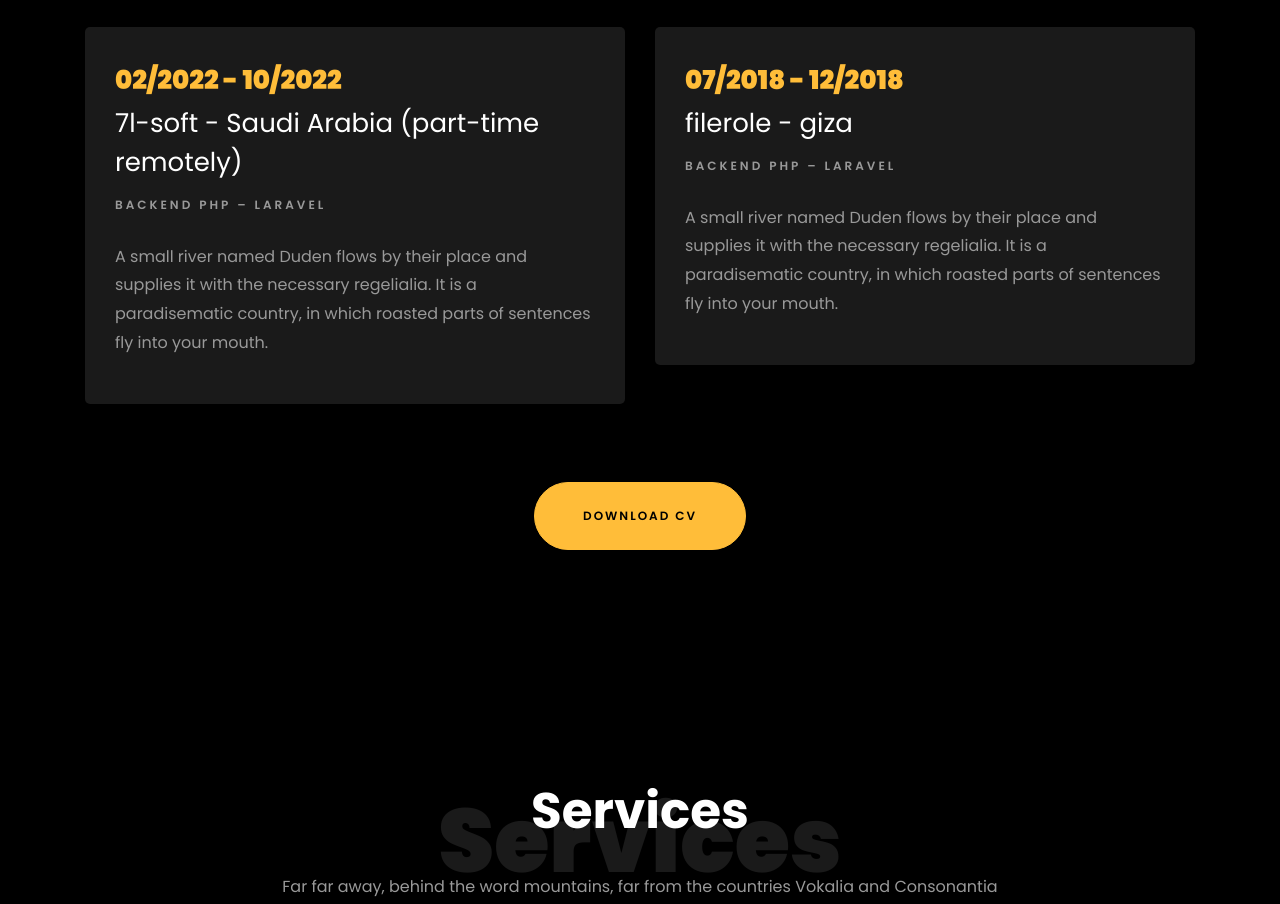
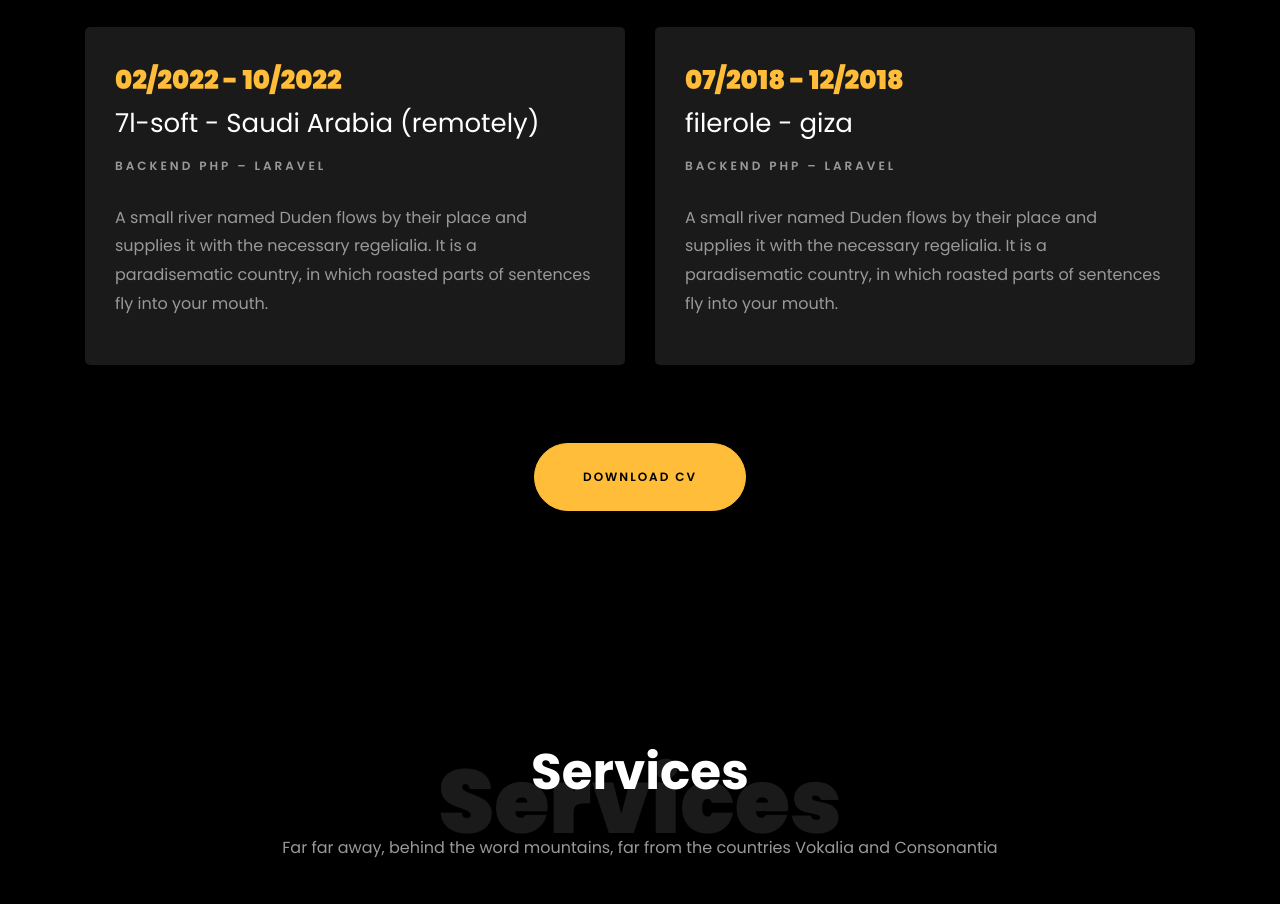
Before and after one commit to Moemen-Gaballah/moemen-gaballah.github.io, a plain HTML site: page index.html in a window 1280 px wide. Shown: the part 2627-3531 px from the top of the page. Drawn offline with Linux system fonts and the light colour scheme; files whose address does not match are found by name.

Commit message:
update skills

```diff
--- a/index.html
+++ b/index.html
@@ -157,7 +157,7 @@
     				</div>
     				<div class="resume-wrap ftco-animate">
     					<span class="date">02/2022 -  10/2022</span>
-    					<h2>7l-soft - Saudi Arabia (part-time remotely)</h2>
+    					<h2>7l-soft - Saudi Arabia (remotely)</h2>
     					<span class="position">Backend PHP – Laravel</span>
     					<p class="mt-4">A small river named Duden flows by their place and supplies it with the necessary regelialia. It is a paradisematic country, in which roasted parts of sentences fly into your mouth.</p>
     				</div>
```
